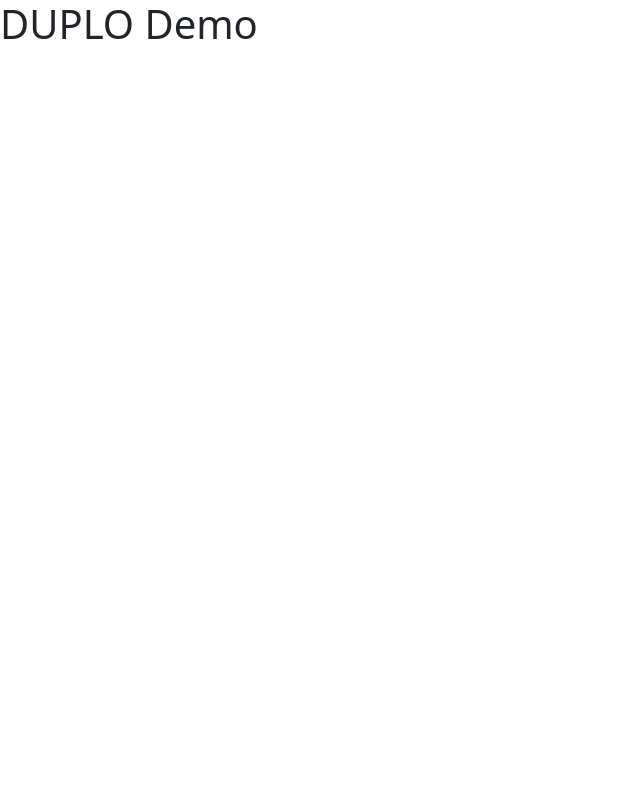
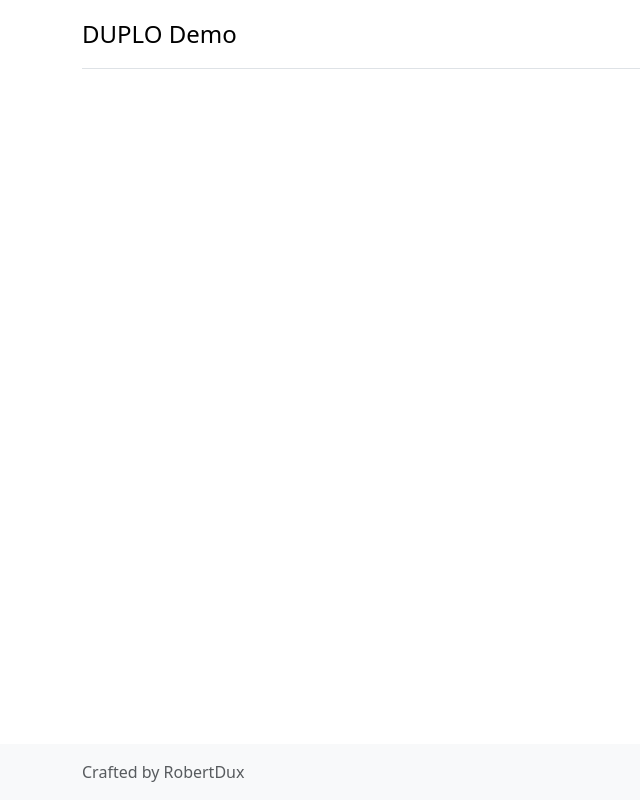
Before and after one commit to RobertDux/duplo-demo, a website: page src/index.html in a window 1280 px wide. Shown: the whole page, without its empty margins (0-640 px from the left). Drawn offline with nearby package versions, Linux system fonts and the light colour scheme.

Commit message:
feat(page): create simple skeleton

```diff
--- a/src/index.html
+++ b/src/index.html
@@ -1,5 +1,5 @@
 <!DOCTYPE html>
-<html lang="nl" dir="ltr">
+<html class="h-100" lang="nl" dir="ltr">
   <head>
     <meta charset="UTF-8" />
     <meta name="viewport" content="width=device-width, initial-scale=1, viewport-fit=cover" />
@@ -12,7 +12,24 @@
       crossorigin="anonymous"
     />
   </head>
-  <body>
-    <h1>DUPLO Demo</h1>
+  <body class="d-flex flex-column h-100">
+    <main class="flex-shrink-0">
+      <div class="container">
+        <header class="d-flex flex-wrap justify-content-center py-3 mb-4 border-bottom">
+          <a
+            href="/"
+            class="d-flex align-items-center mb-3 mb-md-0 me-md-auto link-body-emphasis text-decoration-none"
+          >
+            <span class="fs-4">DUPLO Demo</span>
+          </a>
+        </header>
+      </div>
+    </main>
+
+    <footer class="footer mt-auto py-3 bg-body-tertiary">
+      <div class="container">
+        <span class="text-body-secondary">Crafted by RobertDux</span>
+      </div>
+    </footer>
   </body>
 </html>
```
